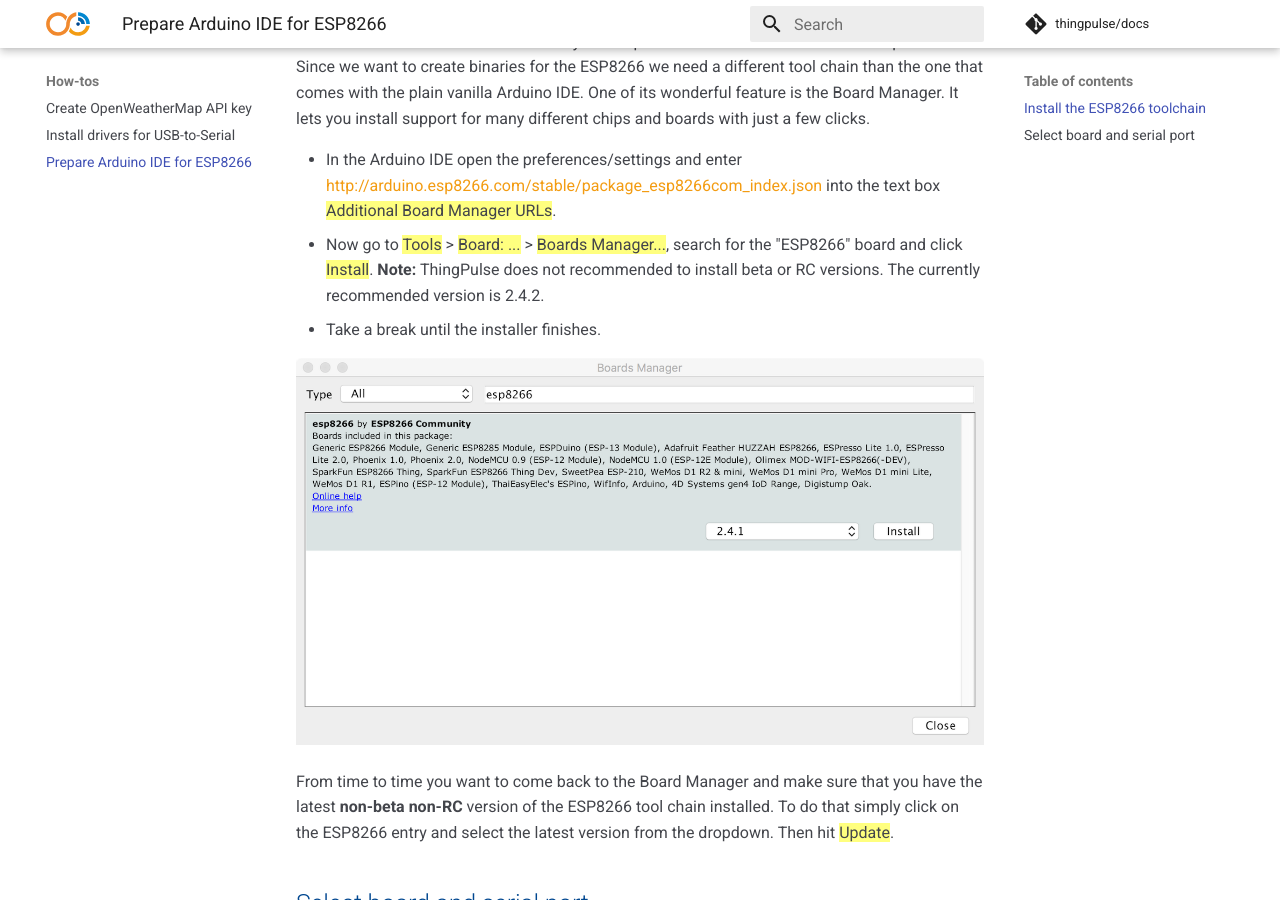
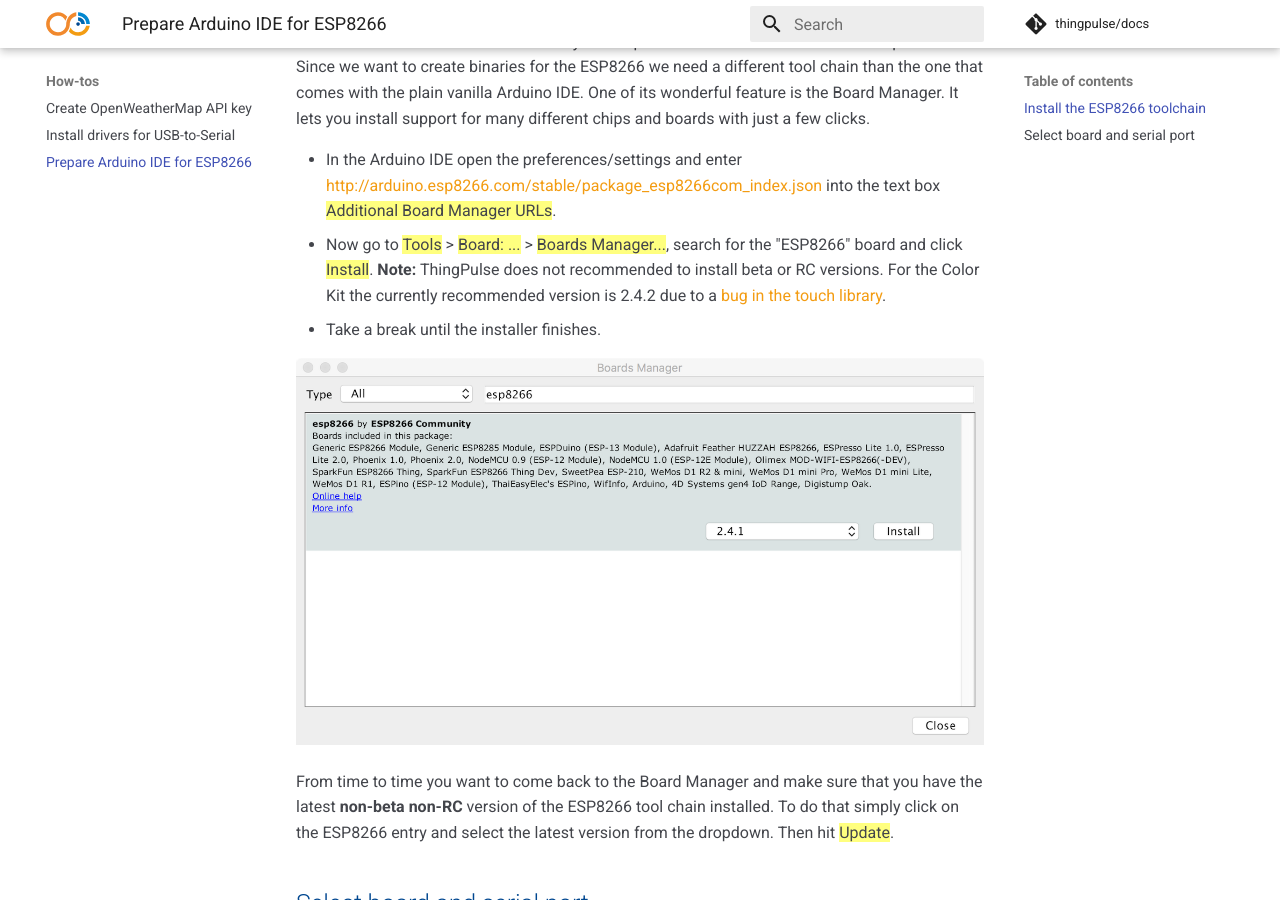
Before and after one commit to ThingPulse/docs, an MkDocs documentation site: the page built from docs/how-tos/Arduino-IDE-for-ESP8266.md, in a window 1280 px wide and 900 px high, scrolled down 654 px. Built offline with MkDocs 1.6.1 and Material for MkDocs 9.7.7, drawn with Linux system fonts in a browser that asks for light colours; comment, search, counter and statistics services are not loaded.

Commit message:
Add note about touch library bug

```diff
--- a/includes/ESP8266-for-Arduino-IDE.md
+++ b/includes/ESP8266-for-Arduino-IDE.md
@@ -5,7 +5,7 @@
 
  - In the Arduino IDE open the preferences/settings and enter http://arduino.esp8266.com/stable/package_esp8266com_index.json
  into the text box ==Additional Board Manager URLs==.
- - Now go to ==Tools== > ==Board: ...== > ==Boards Manager...==, search for the "ESP8266" board and click ==Install==. **Note:** ThingPulse does not recommended to install beta or RC versions. The currently recommended version is 2.4.2.
+ - Now go to ==Tools== > ==Board: ...== > ==Boards Manager...==, search for the "ESP8266" board and click ==Install==. **Note:** ThingPulse does not recommended to install beta or RC versions. For the Color Kit the currently recommended version is 2.4.2 due to a [bug in the touch library](https://github.com/PaulStoffregen/XPT2046_Touchscreen/pull/24#issuecomment-514809229).
  - Take a break until the installer finishes.
 
 ![Arduino IDE board manager ESP8266](/img/how-tos/Arduino-board-manager-ESP8266.png)
```
